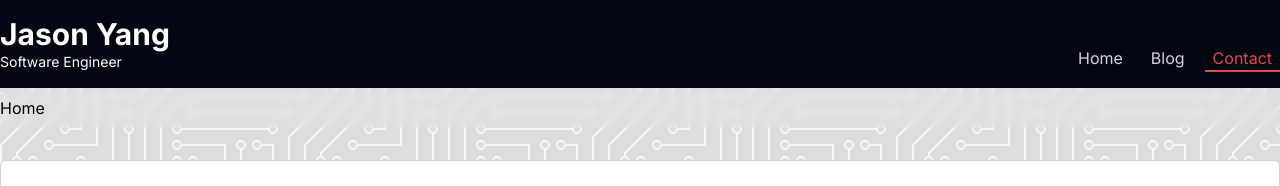
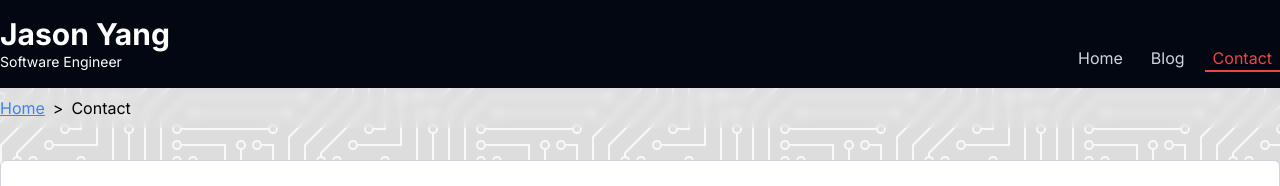
Before and after one commit to jason-yang/jason-yang.github.io, a Next.js app: page /contact in a window 1280 px wide. Shown: the top 186 px of the page. Built offline with nearby package versions, Linux system fonts and the light colour scheme.

Commit message:
fix: missing breadcrumb in contact page

```diff
--- a/src/app/contact/page.tsx
+++ b/src/app/contact/page.tsx
@@ -1,3 +1,4 @@
+import Breadcrumb from "@/components/breadcrumbs/breadcrumb";
 import Container from "@/components/container";
 import Header from "@/components/header";
 import { Metadata } from "next";
@@ -10,6 +11,8 @@ export const metadata: Metadata = {
 
 export default function ContactPage() {
   return (
+    <>
+      <Breadcrumb label="Contact" href="/contact" />
       <Container header={<Header>Contact details</Header>}>
         <p>
           You can contact me via LinkedIn:{" "}
@@ -25,5 +28,6 @@ export default function ContactPage() {
           </a>
         </p>
       </Container>
+    </>
   );
 }
```
Lines whose indentation alone changed are shown as unchanged.
